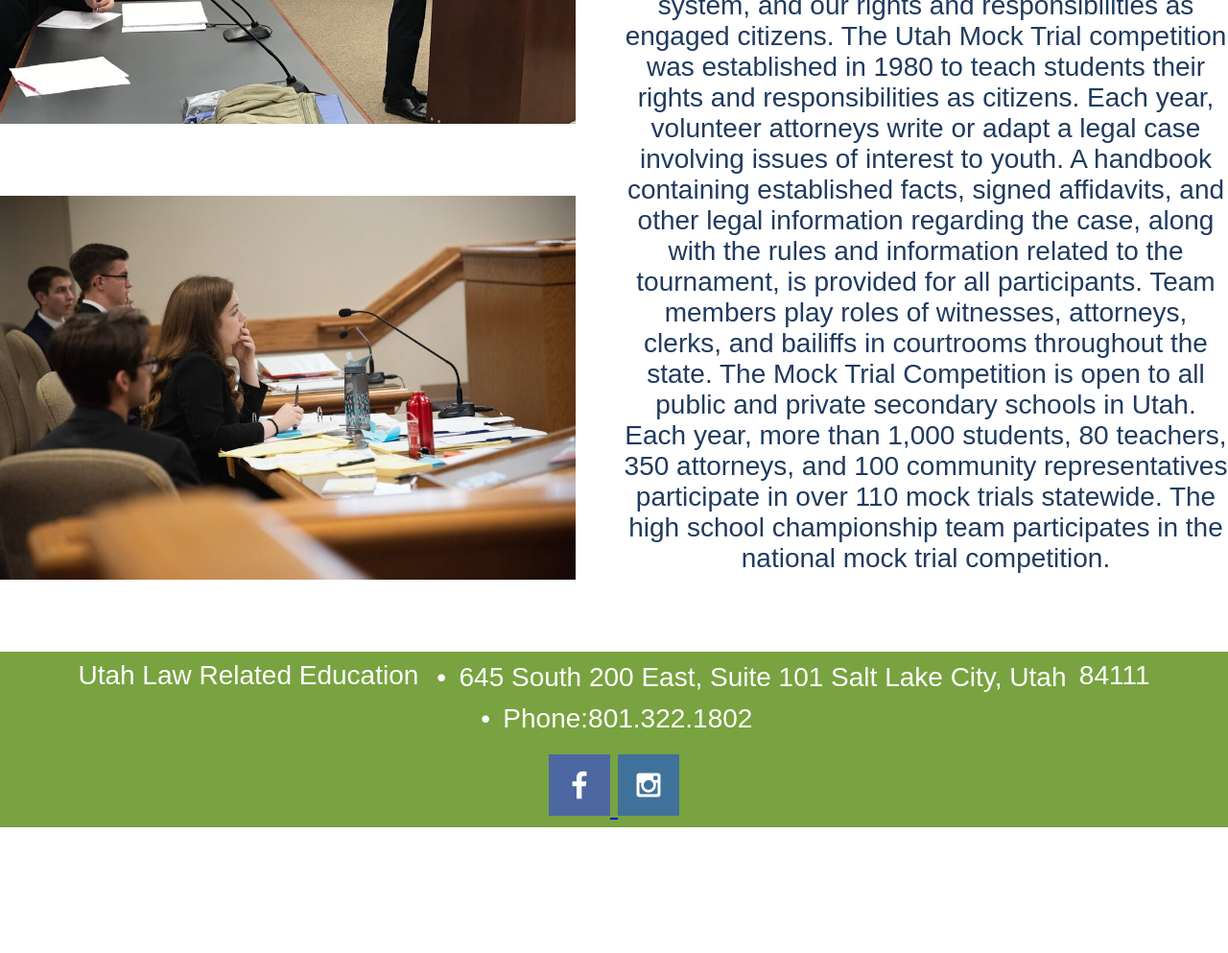
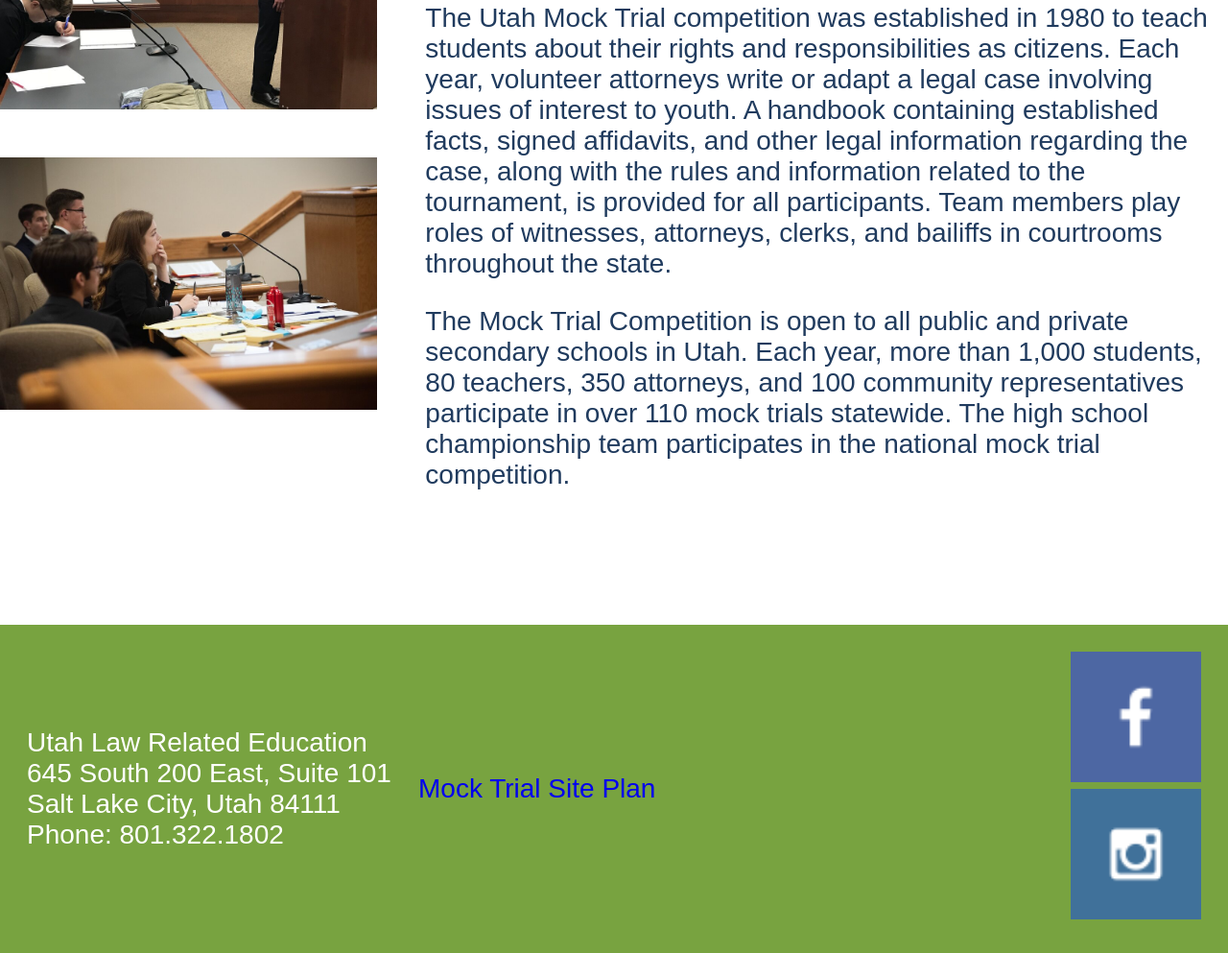
Before and after one commit to melorton/wdd130, a plain HTML site: page mocktrialutahjudges/index.html in a window 1280 px wide. Shown: the part 1646-2639 px from the top of the page at 96% size. Before the commit the page ends 2508 px from the top, so only its background shows below. Drawn offline with Linux system fonts and the light colour scheme; a web font is replaced by a local one.

Commit message:
Mock Trial home page updates per Bro Borcherds recommendations

```diff
--- a/mocktrialutahjudges/index.html
+++ b/mocktrialutahjudges/index.html
@@ -28,17 +28,22 @@
         <h1 class="history">The History of Mock Trial</h1>
         <img class="well" src="images/p1well.jpg" alt="Mock Trial student attorney.'">
         <img class="attorney-table" src="images/p1desk.jpg" alt="Mock Trial student at attorney table.">
-        <p class="history_para">The Mock Trial competition is part of Utah Law Related Education whose goal is to empower Utah's students by engaging unique programs promoting understanding of the law, the legal system, and our rights and responsibilities as engaged citizens. The Utah Mock Trial competition was established in 1980 to teach students their rights and responsibilities as citizens. Each year, volunteer attorneys write or adapt a legal case involving issues of interest to youth. A handbook containing established facts, signed affidavits, and other legal information regarding the case, along with the rules and information related to the tournament, is provided for all participants. Team members play roles of witnesses, attorneys, clerks, and bailiffs in courtrooms throughout the state. The Mock Trial Competition is open to all public and private secondary schools in Utah. Each year, more than 1,000 students, 80 teachers, 350 attorneys, and 100 community representatives participate in over 110 mock trials statewide. The high school championship team participates in the national mock trial competition.</p>
+        <div class="history_para">
+            <p>The Mock Trial competition is part of Utah Law Related Education whose goal is to empower Utah's students by engaging unique programs promoting understanding of the law, the legal system, and our rights and responsibilities as engaged citizens. </p>
+            <p>The Utah Mock Trial competition was established in 1980 to teach students about their rights and responsibilities as citizens. Each year, volunteer attorneys write or adapt a legal case involving issues of interest to youth. A handbook containing established facts, signed affidavits, and other legal information regarding the case, along with the rules and information related to the tournament, is provided for all participants. Team members play roles of witnesses, attorneys, clerks, and bailiffs in courtrooms throughout the state. </p>
+            <p>The Mock Trial Competition is open to all public and private secondary schools in Utah. Each year, more than 1,000 students, 80 teachers, 350 attorneys, and 100 community representatives participate in over 110 mock trials statewide. The high school championship team participates in the national mock trial competition.</p>
+        </div>
 
     </main>
 
     <footer>
         <div class="bullet-paragraph" itemscope itemtype="https://schema.org/PostalAddress">
-            <span> Utah Law Related Education</span>
-            <span class="bullet-item"> 645 South 200 East,  Suite 101 Salt Lake City, Utah</span>
-            <span>84111</span>
-            <span class="bullet-item"> Phone:801.322.1802 </span>
-        </div>
+            <span itemprop="name"> Utah Law Related Education</span><br>
+            <span itemprop="streetAddress"> 645 South 200 East, Suite 101 <br>
+            <span itemprop="addressLocality">Salt Lake City<span>, <span itemprop="addressRegion"> Utah</span>
+            <span itemprop="postalCode">84111</span><br>
+            <span itemprop="telephone"> Phone: 801.322.1802 </span>
+            </div>
         <div class="social">
             <a href="https://facebook.com" target="blank">
             <img src="images/facebook.png" alt="fb icon">
@@ -47,7 +52,7 @@
             <img src="images/instagram.png" alt="instagram icon">
             </a>
         </div>
-
+        <a href="site-plan.html">Mock Trial Site Plan</a>
     </footer>
     </div>
 </body>
--- a/mocktrialutahjudges/styles/style.css
+++ b/mocktrialutahjudges/styles/style.css
@@ -53,22 +53,24 @@ nav {
 .home-grid{
     display: grid;
     grid-template-columns: repeat(9, 1fr);
+    gap:50px;
+}
+h1, h2, h3, h4, h5, h6 {
+    font-family: Biryani, sans-serif, Arial;
 }
 .history{
-    font-family: Biryani, sans-serif, Arial;
     grid-column: 4/10;
     grid-row: 1/1;
-    text-align: center;
+    justify-self: center; /*This is the correct way to center something in grid layout */
+    align-self: center;
 }
-.well, .attorney-table{
-    width: 600px;
-    margin-top: 50px;
-    margin-bottom: 25px;
-    margin-right: 50px;
+img {
+    width: 100%;
+
 }
 .well{
     grid-column: 1/4;
-    grid-row: 1/3;
+    grid-row: 2/4;
 }
 
 .attorney-table{
@@ -76,54 +78,46 @@ nav {
     grid-row: 4/7;
 }
 .history_para{
-    text-align: center;
+    text-align: left;
     grid-column: 4/10;
     grid-row: 2/9;
 }
 footer {
     background-color: #78A340;
     color: #ffff;
-    padding: 5px 5px;
-    margin-top: 50px;
+    padding: 1em;
+    margin-top: 4em;
     display: grid;
     grid-template-columns: 1fr 1fr 1fr;
-    grid-template-rows: 1fr 1fr;
-    justify-content: space-around;
     align-items: center;
 }
-.bullet-paragraph{
-    color: #ffffff;
-    text-align: center;
-    grid-column: 1/4;
-    grid-row:1/2;
+
+.bullet-paragraph {
+    grid-column: 1;
+    grid-row: 1;
 }
-.bullet-item::before {
-    content: "\2022";
-    margin: 0.2em;
-}
-.bullet-item {
-    display: inline-block;
-    vertical-align: middle;
-    margin: 0.2em;
-}
-.social{
-    text-align: center;
-    padding-top: 15px;
-    grid-column: 2/3;
-    grid-row: 2/3;
+.social {
+    justify-self: end;
+    grid-column: 3;
+    grid-row: 1;
 }
 .social:hover {
     transform: scale(1.1);
 }
-
+a {
+    text-decoration: none; /*Create this 1 rule to remove the underline from all links. You have an underline between the social media icons because of the underline on the link.*/
+    }
 /*CSS for sub page "Why Judge"*/
 #awards{
     width: 100%;
     margin-top: 50px;
 
 }
-.why_judge, .p2{
+.why_judge{
     text-align: center;
+}
+.p2{
+    text-align: left;
 }
 .p2{
     font-size: 30px;
@@ -150,18 +144,14 @@ footer {
 }
 
 .sign_up{
-    text-align: center;
+    text-align: left;
+    font-size: 40px;
 
 }
-.link{
-    color: #203B5E;
-    font-size: 30px;
-    font-family: Roboto, sans-serif, Arial;
 
-}
 .link{
     color: #E96923;
-    font-size: 35px;
+    font-size: 50px;
     font-family: Roboto, sans-serif, Arial;
 
 }
@@ -188,7 +178,10 @@ footer {
 .witness{
     float: right;
 }
-.training_para, .training{
+.training_para{
+    text-align: left;
+}
+.training{
     text-align: center;
 }
 .suzanne, .coordinator{
```
Also changed, not shown: mocktrialutahjudges/judgetraining.html (+10 -6 lines), mocktrialutahjudges/whyjudge.html (+10 -8 lines).
